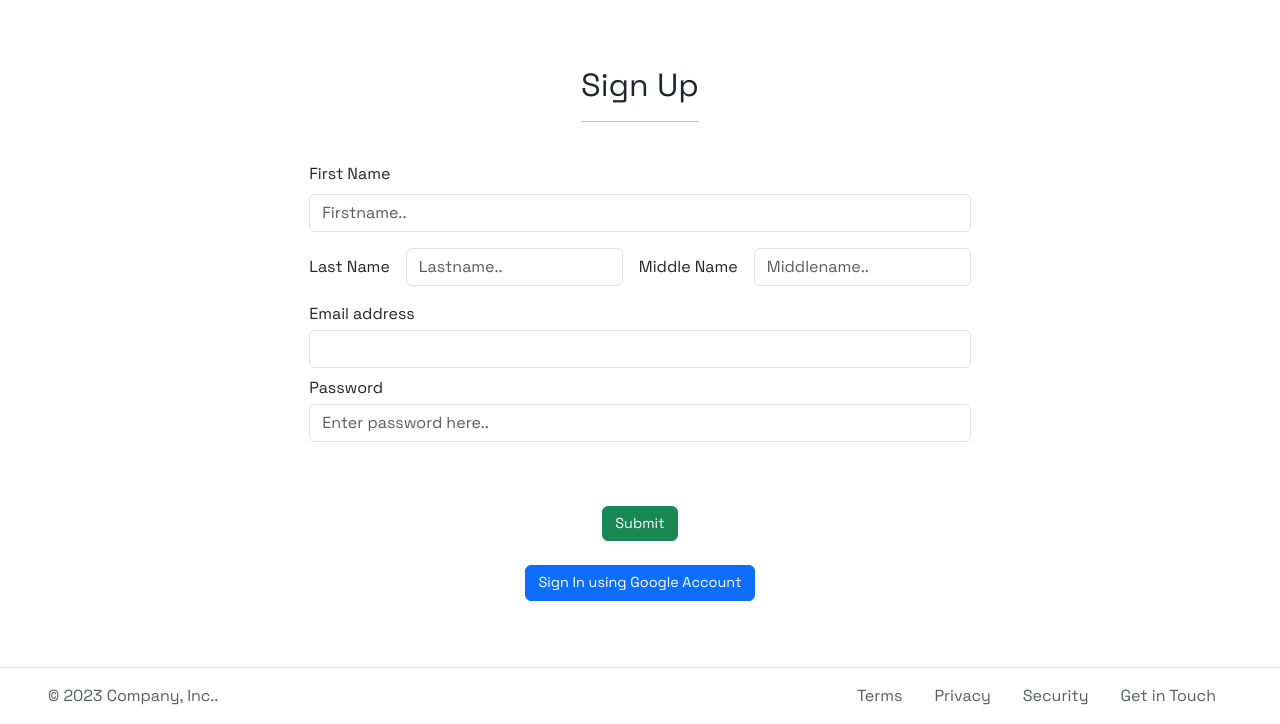
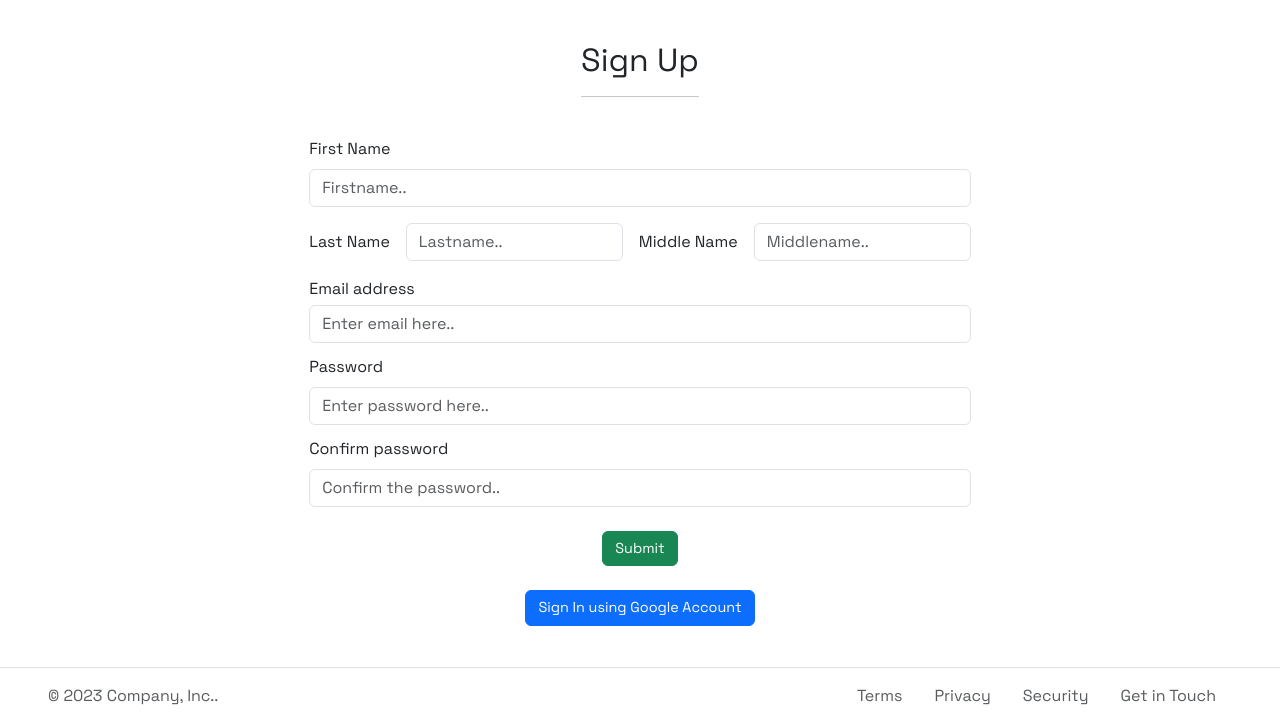
Before and after one commit to newtonkafle/medc, a Flask app: page /auth/register in a window 1280 px wide. Shown: the part 76-800 px from the top of the page. Run offline with Flask 2, Linux system fonts and the light colour scheme; some libraries are stand-ins or nearby versions.

Commit message:
local registration added, url added on buttons, data encryption added on registration

```diff
--- a/app/__init__.py
+++ b/app/__init__.py
@@ -1,7 +1,7 @@
 import datetime
 import os
 from flask import Flask
-from .extension import db, bootstrap
+from .extension import db, bootstrap, csrf
 from .auth import auth_bp
 from .product import product_bp
 
@@ -23,10 +23,11 @@
         pass
     bootstrap.init_app(app)
     db.init_app(app)
+    csrf.init_app(app)
+    with app.app_context():
+        db.create_all()
+
     app.register_blueprint(auth_bp)
     app.register_blueprint(product_bp)
 
-    with app.app_context():
-        db.create_all()
-
     return app
--- a/app/auth.py
+++ b/app/auth.py
@@ -1,5 +1,6 @@
 import datetime
 import functools
+from cryptography.fernet import Fernet
 
 from flask import (
     Blueprint, redirect, render_template, request, session, url_for
@@ -20,17 +21,16 @@
 def register():
     form = Register()
     if request.method == 'POST':
-        # if form.validate_on_submit():
-        #     user = User(first_name=form.first_name.data,
-        #                 middle_name=form.middle_name.data,
-        #                 last_name=form.last_name.data,
-        #                 email=form.email.data,
-        #                 password=form.password.data)
-        #     db.session.add(user)
-        #     db.commit()
-        # return redirect(url_for('login'))
-        print(form.email.data)
-
+        if form.validate_on_submit():
+            user = User(first_name=encrypt_item(form.first_name.data),
+                        middle_name=encrypt_item(form.middle_name.data),
+                        last_name=encrypt_item(form.last_name.data),
+                        email=encrypt_item(form.email.data),
+                        password=generate_password_hash(form.password.data)
+                        )
+            db.session.add(user)
+            db.session.commit()
+            return redirect(url_for('auth.login'))
     return render_template("auth/sign_up.html", form=form, year=calc_year())
 
 
@@ -38,3 +38,11 @@
 def login():
     form = Login()
     return render_template('auth/login.html', form=form, year=calc_year())
+
+
+def encrypt_item(item):
+    item = item.encode()
+    key = Fernet.generate_key()
+    d_key = Fernet(key)
+    item = d_key.encrypt(item)
+    return item
--- a/app/extension.py
+++ b/app/extension.py
@@ -1,4 +1,6 @@
 from flask_sqlalchemy import SQLAlchemy
 from flask_bootstrap import Bootstrap5
+from flask_wtf.csrf import CSRFProtect
+csrf = CSRFProtect()
 bootstrap = Bootstrap5()
 db = SQLAlchemy()
--- a/app/forms.py
+++ b/app/forms.py
@@ -1,6 +1,6 @@
 from flask_wtf import FlaskForm
 from wtforms import StringField, SubmitField, PasswordField, EmailField, Label
-from wtforms.validators import DataRequired, Length, Email
+from wtforms.validators import DataRequired, Length, Email, EqualTo
 
 
 class SearchBar(FlaskForm):
@@ -11,7 +11,7 @@
 
 class Login(FlaskForm):
     email = EmailField('Email address', validators=[
-                       DataRequired(), Length(max=100)])
+                       DataRequired(), Length(max=100), Email()], render_kw={'placeholder': 'Enter email here...'})
     password = PasswordField("Password", validators=[DataRequired()], render_kw={
                              'placeholder': 'Enter password here..'})
     forgot_password = Label(text='Forgot password?',
@@ -22,15 +22,24 @@
 
 class Register(FlaskForm):
     first_name = StringField('First Name', validators=[
-                             DataRequired(), Length(max=50)], render_kw={'placeholder': 'Firstname..'})
+                             DataRequired(), Length(max=50)],
+                             render_kw={'placeholder': 'Firstname..'})
     last_name = StringField('Last Name', validators=[
-                            DataRequired(), Length(max=50)], render_kw={'placeholder': 'Lastname..'})
-    middle_name = StringField('Middle Name', validators=[
-                              DataRequired(), Length(max=50)], render_kw={'placeholder': 'Middlename..'})
+                            DataRequired(), Length(max=50)],
+                            render_kw={'placeholder': 'Lastname..'})
+    middle_name = StringField('Middle Name', validators=[Length(max=50)],
+                              render_kw={'placeholder': 'Middlename..'})
     email = EmailField('Email address', validators=[
-                       DataRequired(), Length(max=100)])
-    password = PasswordField("Password", validators=[DataRequired()], render_kw={
-                             'placeholder': 'Enter password here..'})
+                       DataRequired(), Length(max=100), Email()],
+                       render_kw={'placeholder': 'Enter email here..'})
+    password = PasswordField("Password", validators=[DataRequired(),
+                                                     Length(min=6, max=15),
+                                                     EqualTo('password_confirm',
+                                                             message='Password must match with confirm password')],
+                             render_kw={'placeholder': 'Enter password here..'})
 
+    password_confirm = PasswordField("Confirm password", validators=[
+                                     DataRequired(), Length(min=6, max=10)],
+                                     render_kw={'placeholder': 'Confirm the password..'})
     submit = SubmitField("Submit")
     google_login = SubmitField("Sign In using Google Account")
--- a/app/templates/auth/sign_up.html
+++ b/app/templates/auth/sign_up.html
@@ -14,7 +14,9 @@
             >
           </li>
           <li class="nav-item">
-            <button class="btn btn-info ms-3">Sign In</button>
+            <a href="{{url_for('auth.login')}}">
+              <button class="btn btn-info ms-3">Sign In</button>
+            </a>
           </li>
         </div>
       </div>
@@ -29,28 +31,61 @@
         <h2 class="text-center mb-3">Sign Up</h2>
         <hr class="hr-text w-100 mx-auto" />
       </div>
-      <div class="p-2 align-items-center">
-        <form method="POST" action="{{url_for('auth.register')}}">
+      <div class="p-2 d-flex align-items-center">
+        <form method="POST" action="{{url_for('auth.register')}}" novalidate>
+          {{ form.csrf_token }}
           <div class="d-flex flex-column align-items-center">
             <div class="p-2">
               {{form.first_name.label(class="form-label")}}
-              {{form.first_name(class="form-control mb-3 w-100")}}
+              {{form.first_name(class="form-control mb-3 w-100")}} {% if
+              form.first_name.errors %} {% for error in form.first_name.errors
+              %}
+              <span class="text-danger">{{ error }}</span>
+              {% endfor %} {% endif %}
               <div class="row g-3 align-items-center mb-3">
                 <div class="col-auto">{{form.last_name.label}}</div>
                 <div class="col-auto">
-                  {{form.last_name(class="form-control")}}
+                  {{form.last_name(class="form-control")}} {% if
+                  form.last_name.errors %} {% for error in form.last_name.errors
+                  %}
+                  <span class="text-danger">{{ error }}</span>
+                  {% endfor %} {% endif %}
                 </div>
                 <div class="col-auto">
                   {{form.middle_name.label(class="col-form-label")}}
                 </div>
                 <div class="col-auto">
-                  {{form.middle_name(class="form-control")}}
+                  {{form.middle_name(class="form-control")}} {% if
+                  form.middle_name.errors %} {% for error in
+                  form.middle_name.errors %}
+                  <span class="text-danger">{{ error }}</span>
+                  {% endfor %} {% endif %}
                 </div>
               </div>
-              {{form.email.label(class='mb-1')}}
-              {{form.email(class="form-control mb-2")}}
-              {{form.password.label(class='mb-1')}}
-              {{form.password(class="form-control mb-5")}}
+              <div>
+                {{form.email.label(class='mb-1')}}
+                {{form.email(class="form-control mb-2")}} {% if
+                form.email.errors %} {% for error in form.email.errors %}
+                <span class="text-danger mb-1">{{ error }}</span>
+                {% endfor %} {% endif %}
+              </div>
+              <div>
+                {{form.password.label(class='mt-1 mb-2')}}
+                {{form.password(class="form-control mb-2")}} {% if
+                form.password.errors %} {% for error in form.password.errors %}
+                <li>
+                  <span class="text-danger">{{ error }}</span>
+                </li>
+                {% endfor %} {% endif %}
+              </div>
+              <div>
+                {{form.password_confirm.label(class='mt-1 mb-2')}}
+                {{form.password_confirm(class="form-control mb-2")}} {% if
+                form.password_confirm.errors %} {% for error in
+                form.password_confirm.errors %}
+                <span class="text-danger">{{ error }}</span>
+                {% endfor %} {% endif %}
+              </div>
             </div>
 
             <div class="p-2">
--- /dev/null
+++ b/server.py
@@ -0,0 +1,6 @@
+from app import create_app
+
+APP = create_app()
+
+if __name__ == '__main__':
+    APP.run(debug=True)
```
Also changed, not shown: app/templates/auth/login.html (+4 -4 lines), instance/main.db.
